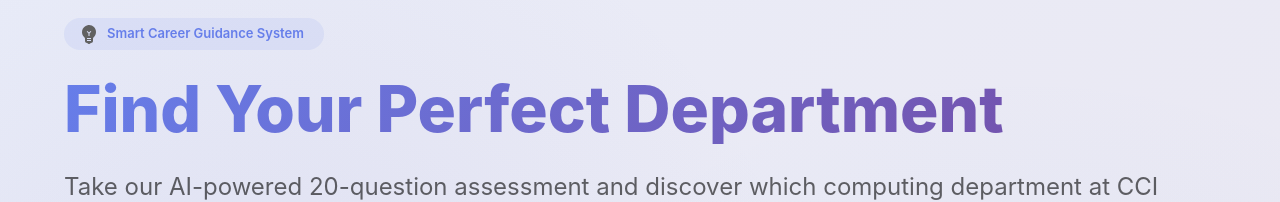
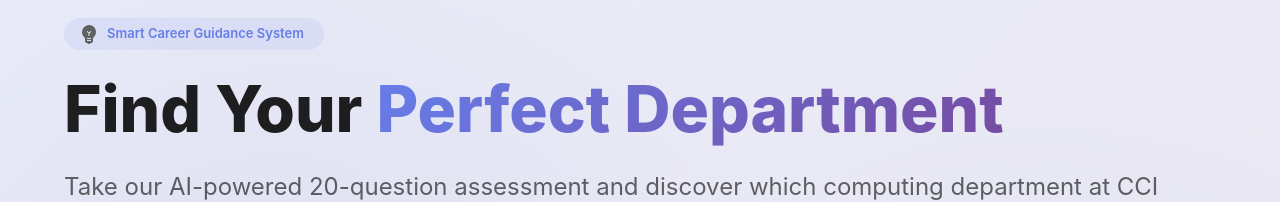
Before and after one commit to Asladdiin92/cci-department-guidance, a React app in the folder frontend/: page / in a window 1280 px wide. Shown: the part 149-351 px from the top of the page. Built offline with nearby package versions, Linux system fonts and the light colour scheme; no server answers; the HTML template or start-up script is replaced by a standard one.

Commit message:
fix: Improve heading visibility by making 'Find Your' black and 'Perfect Department' gradient

```diff
--- a/frontend/src/components/Hero.jsx
+++ b/frontend/src/components/Hero.jsx
@@ -131,13 +131,16 @@ const Hero = () => {
                   fontWeight: 800,
                   lineHeight: 1.1,
                   mb: 3,
-                  background: 'linear-gradient(135deg, #667eea 0%, #764ba2 100%)',
-                  WebkitBackgroundClip: 'text',
-                  WebkitTextFillColor: 'transparent',
-                  backgroundClip: 'text'
+                  color: 'text.primary',
+                  '& .gradient-text': {
+                    background: 'linear-gradient(135deg, #667eea 0%, #764ba2 100%)',
+                    WebkitBackgroundClip: 'text',
+                    WebkitTextFillColor: 'transparent',
+                    backgroundClip: 'text'
+                  }
                 }}
               >
-                Find Your Perfect Department
+                Find Your <Box component="span" className="gradient-text">Perfect Department</Box>
               </Typography>
 
               <Typography
```
